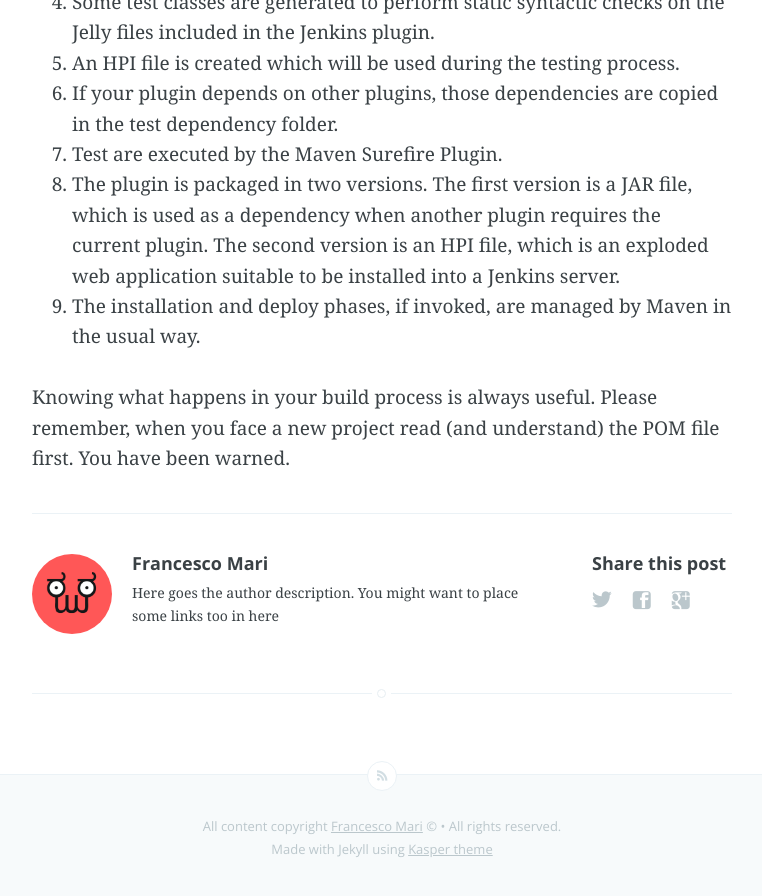
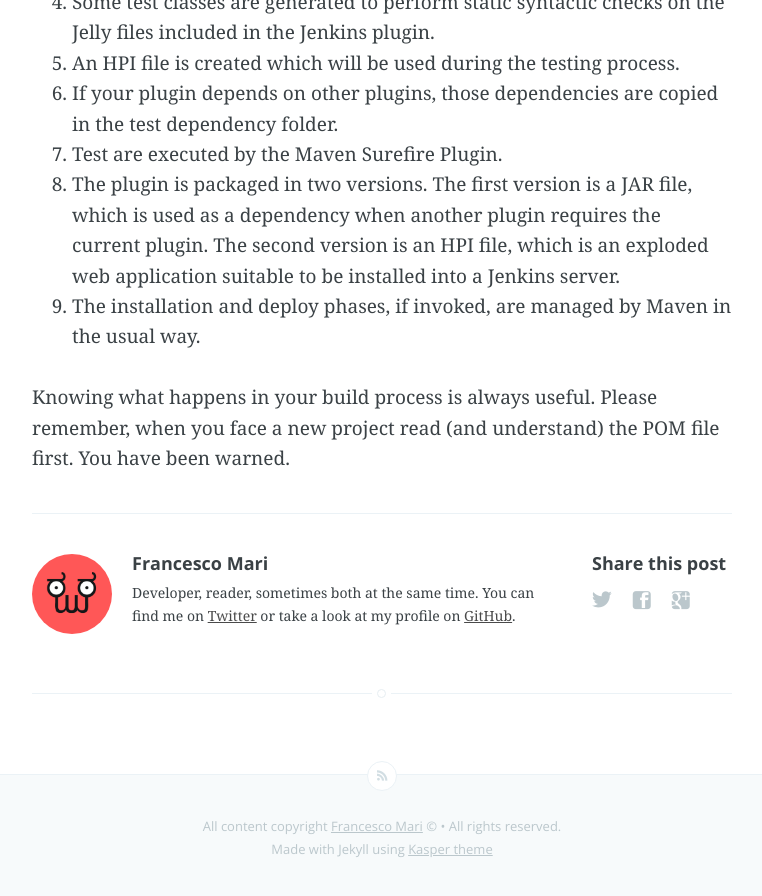
Before and after one commit to francescomari/francescomari.github.io, a Jekyll site: the page built from _posts/2013-10-01-the-build-process-of-a-jenkins-plugin.md, in a window 1280 px wide and 900 px high, scrolled down 1746 px. Shown: the top 896 px of the window, without its empty margins (258-1020 px from the left). Built offline with Jekyll 4.4.1, drawn with Linux system fonts in a browser that asks for light colours; Markdown is read by kramdown in place of the engine named in the settings.

Commit message:
Update author bio and links

```diff
--- a/_layouts/post.html
+++ b/_layouts/post.html
@@ -54,7 +53,7 @@
                     	<h4> {{ site.author }} </h4>
                     	<!-- Author Bio -->
                     	<p>
-                    		Here goes the author description. You might want to place some links too in here
+                    		Developer, reader, sometimes both at the same time. You can find me on <a href="https://twitter.com/francescomari">Twitter</a> or take a look at my profile on <a href="https://github.com/francescomari">GitHub</a>.
                     	</p>
                     </article>
                 </section>
@@ -76,24 +75,6 @@
                 </a>
             </section>
 
-            {% if page.disqus %}
-            <section class="disqus">
-            	<div id="disqus_thread"></div>
-            	<script type="text/javascript">
-
-            	    var disqus_shortname = '';
-            		var disqus_developer = 0; // developer mode is on
-            	    (function() {
-            	        var dsq = document.createElement('script'); dsq.type = 'text/javascript'; dsq.async = true;
-            	        dsq.src = 'http://' + disqus_shortname + '.disqus.com/embed.js';
-            	        (document.getElementsByTagName('head')[0] || document.getElementsByTagName('body')[0]).appendChild(dsq);
-            	    })();
-            	</script>
-            	<noscript>Please enable JavaScript to view the <a href="http://disqus.com/?ref_noscript">comments powered by Disqus.</a></noscript>
-            	<a href="http://disqus.com" class="dsq-brlink">comments powered by <span class="logo-disqus">Disqus</span></a>
-            </section>
-            {% endif %}
-
         </footer>
 
     </article>
```
Also changed, not shown: other parts of _layouts/post.html (+0 -1 lines).
